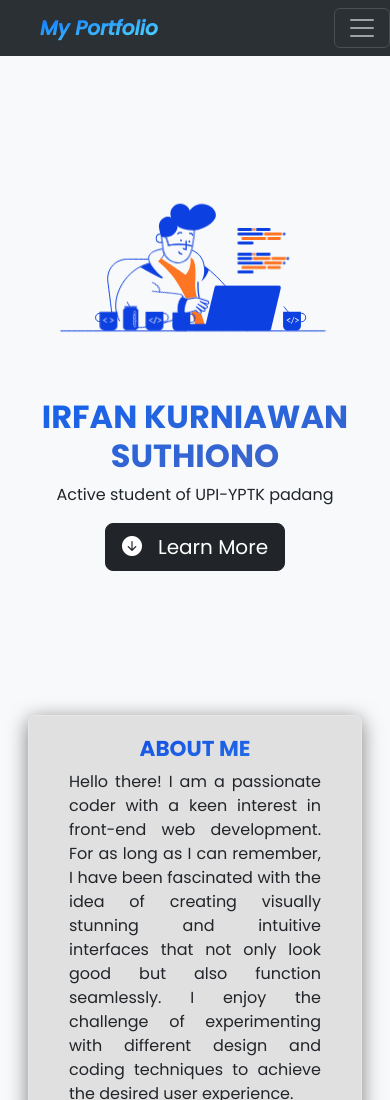
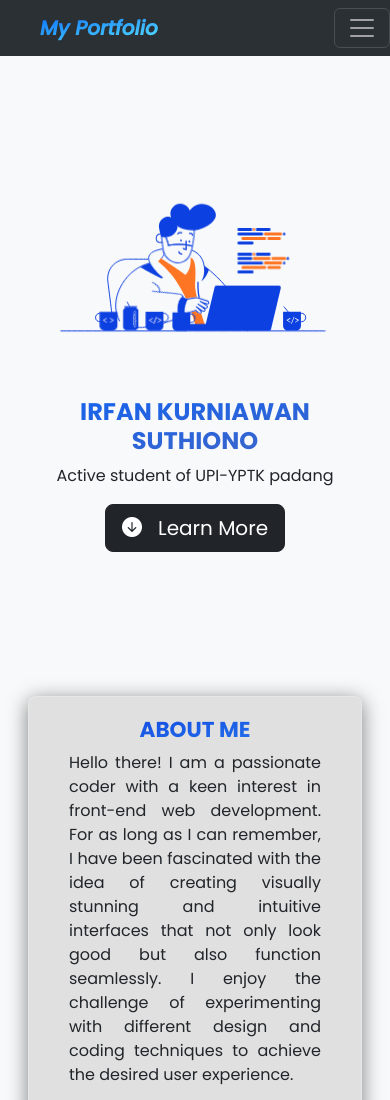
Before and after one commit to irfankurniawansuthiono/irfankurniawan.github.io, a plain HTML site: page index.html in a window 390 px wide. Shown: the top 1100 px of the page. Drawn offline with nearby package versions, Linux system fonts and the light colour scheme.

Commit message:
updated jumbotron name to be responsive

```diff
--- a/style.css
+++ b/style.css
@@ -223,3 +223,18 @@ main{
         width: 80%;
     }
 }
+
+@media screen and (max-width: 700px){
+    .jumbotron h1{
+        font-size: 1.5em;
+        font-weight: bold !important;
+        text-align: center;
+        text-transform: uppercase;
+        background: linear-gradient(169deg, #0061ff 0%, #FD7423 100%);
+        -webkit-background-clip: text;
+        background-size: 1000%;
+        transform-origin: right;
+        color: transparent;
+        animation: spin 15s linear infinite;
+    }
+}
```
